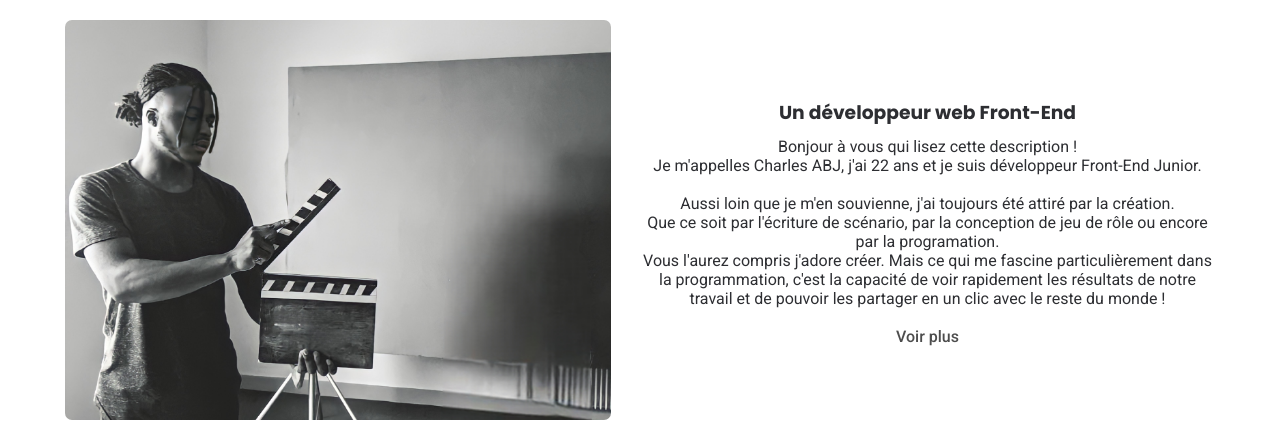
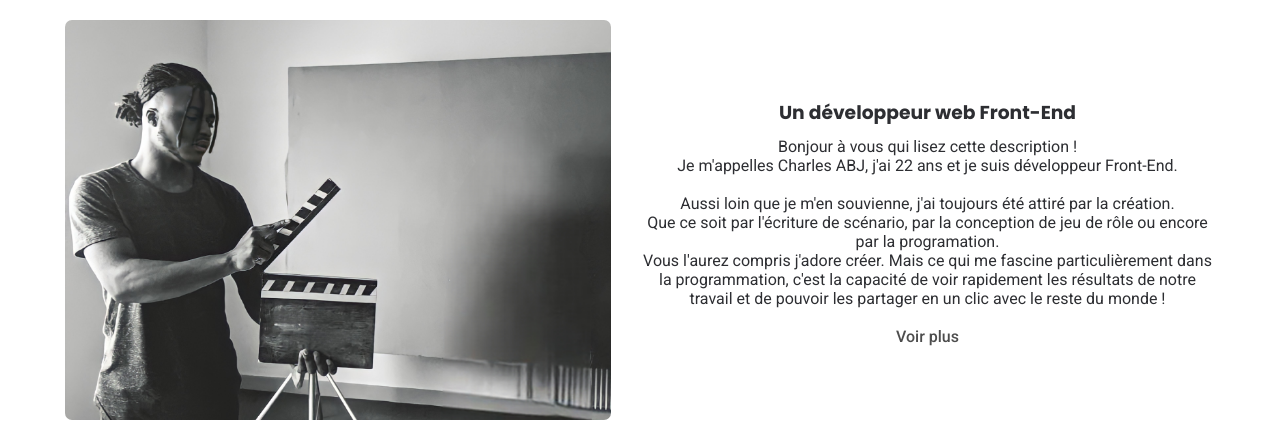
Before and after one commit to CharlesABJ/portfolio, a Next.js app: page / in a window 1280 px wide. Shown: the part 1280-1702 px from the top of the page. Built offline with nearby package versions, Linux system fonts and the light colour scheme.

Commit message:
Update About.jsx change the description

```diff
--- a/app/components/About/About.jsx
+++ b/app/components/About/About.jsx
@@ -41,7 +41,7 @@ function About(props) {
           <h3>Un développeur web Front-End </h3>
           <p>
             Bonjour à vous qui lisez cette description ! <br /> Je m'appelles
-            Charles ABJ, j'ai 22 ans et je suis développeur Front-End Junior.
+            Charles ABJ, j'ai 22 ans et je suis développeur Front-End.
             <br />
             <br />
             Aussi loin que je m'en souvienne, j'ai toujours été attiré par la
```
